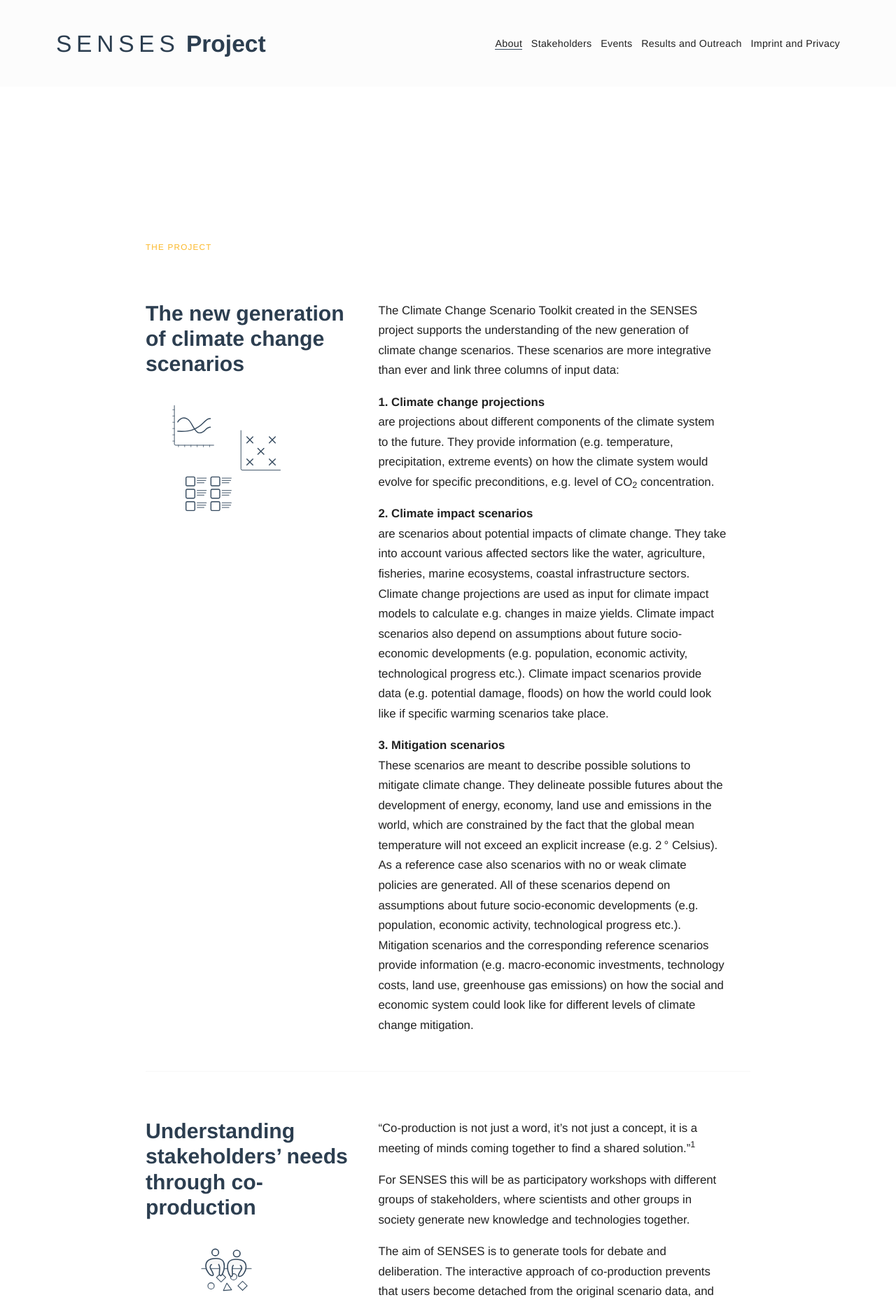
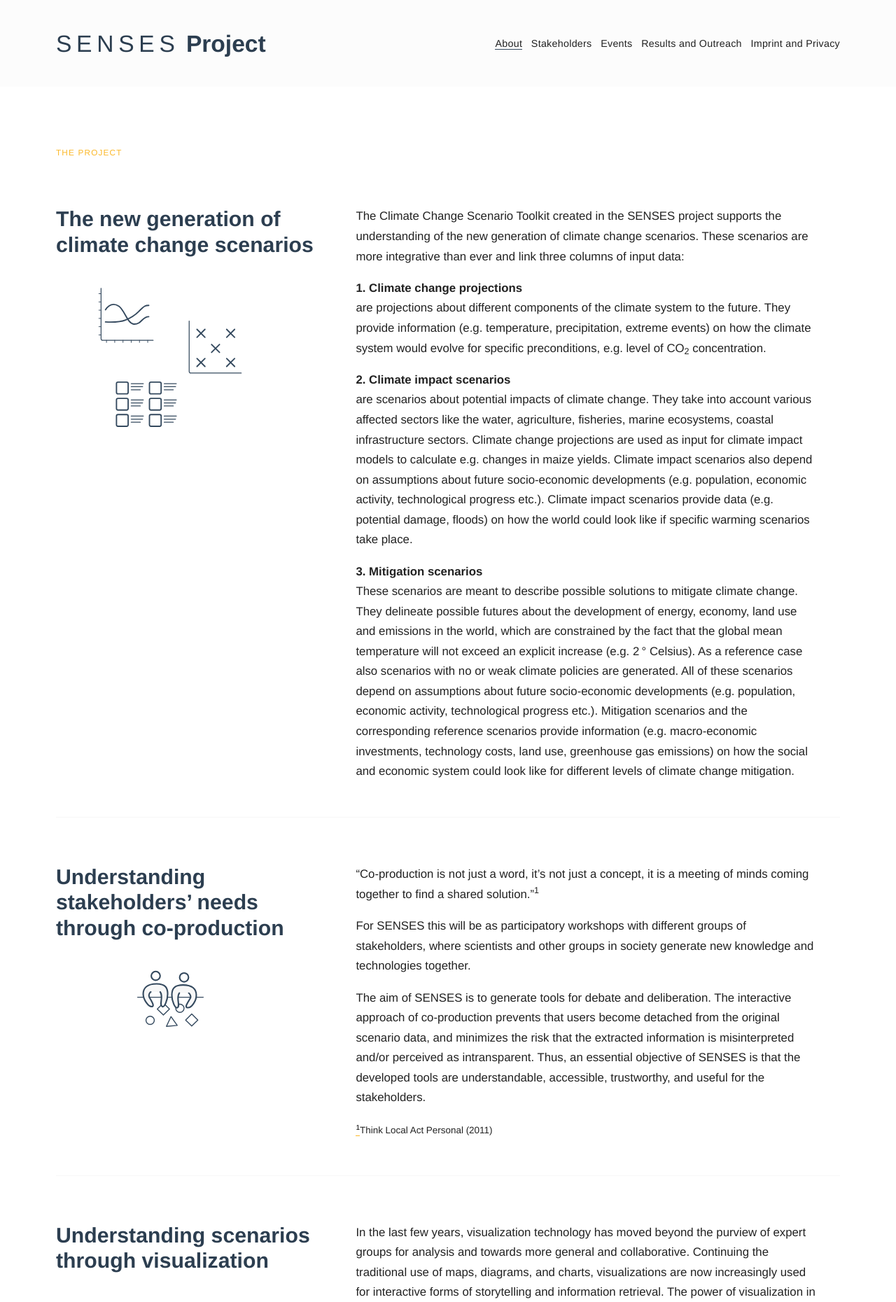
Before and after one commit to SensesProject/project-website-jekyll, a Jekyll site: the page built from index.html, in a window 1280 px wide. Shown: the top 1860 px of the page at 70% size. Built offline with Jekyll 4.4.1, drawn with Linux system fonts in a browser that asks for light colours; some web fonts are replaced.

Commit message:
correct layout

```diff
--- a/index.html
+++ b/index.html
@@ -1,13 +1,6 @@
 ---
 layout: home
 ---
-<section id="intro">
-  <!--div class="introduction"-->
-    <!--section class="message">
-      <h2>Climate Change Scenario Primer</h2>
-      <p>The first tool is our interactive primer that helps you understand what climate change scenarios are and how they are connected to socioeconomics, energy & land use, emissions, climate and climate impacts. We explain the basic terminology to get you started with our visualisation tools.</p>
-      <a href="https://climatescenario.org/primer/" class="btn">Visit the primer</a>
-    </section-->
 <section id="about">
   <span class="caption">the project</span>
   <section class="column">
@@ -62,6 +55,6 @@
       <p>
         Visualizations – like any other software product - can only be used effectively by stakeholders if they have a high level of usability and convey a positive user experience. SENSES objective is to generate visualization tools for debate and deliberation. This requires that they are understandable, accessible, trustworthy and useful for the users.
       </p>
-    <!--/div-->
+    </div>
   </section>
 </section>
```
